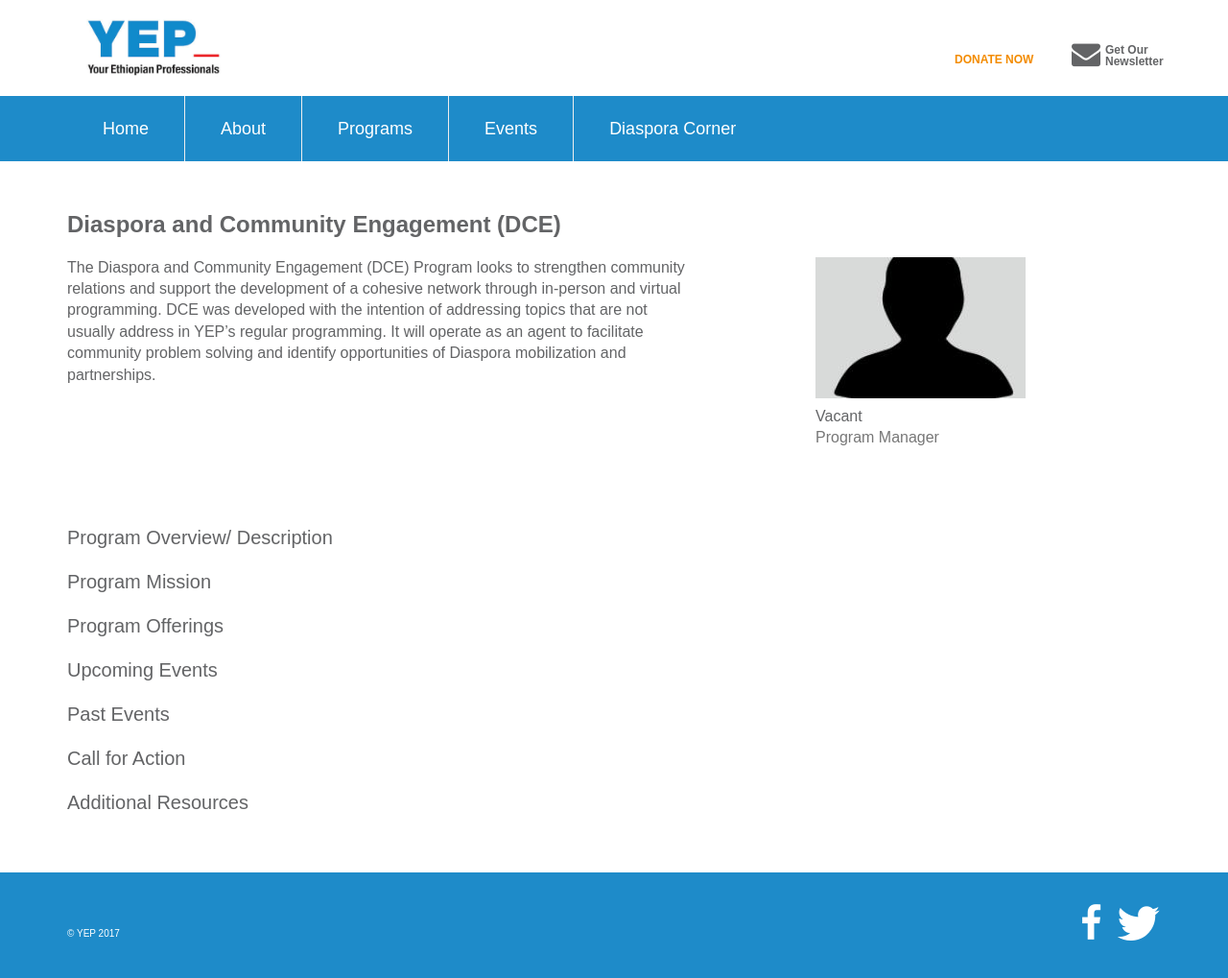
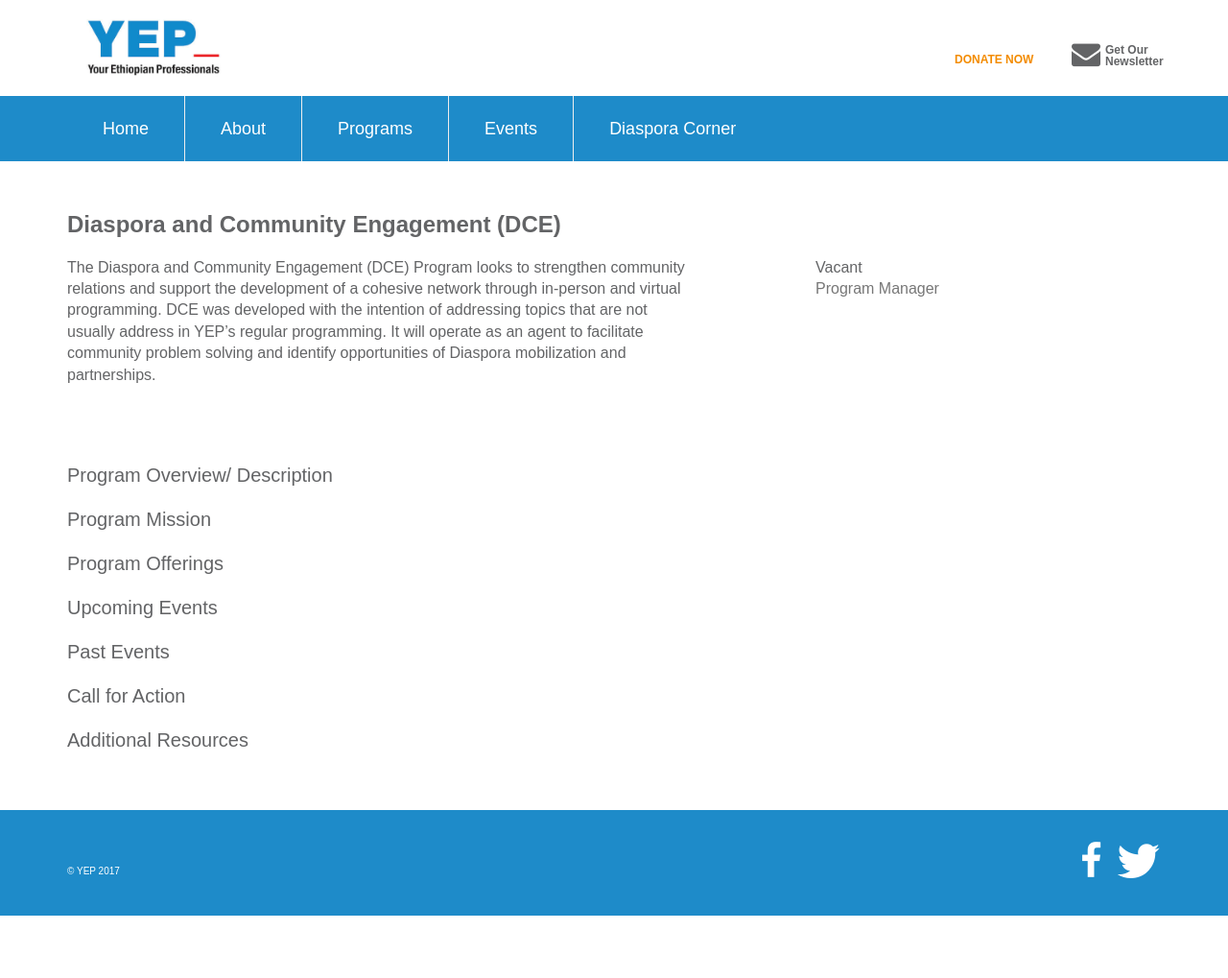
Before and after one commit to YEPNetwork/yepnetwork.github.io, a Jekyll site: the page built from _programs/diaspora-community-engagement.html, in a window 1280 px wide. Shown: the whole page at 96% size. Built offline with Jekyll 4.4.1, drawn with Linux system fonts in a browser that asks for light colours; nearby versions of some CDN libraries; some web fonts are replaced; after the commit the page ends 954 px from its top, so only the background shows below that.

Commit message:
Update program.html

```diff
--- a/_layouts/program.html
+++ b/_layouts/program.html
@@ -13,9 +13,7 @@ layout: default
     <div class="col-sm-4">
       <div class="medias">
         <div class="media-body">
-          <div class="" style="margin-bottom: 0.5em">
-            <img src="/assets/images/misc/vacant.jpg">
-          </div>
+
           <div class="bold">{{ page.manager }}</div>
           <p class="text-muted">Program Manager</p>
         </div>
```
